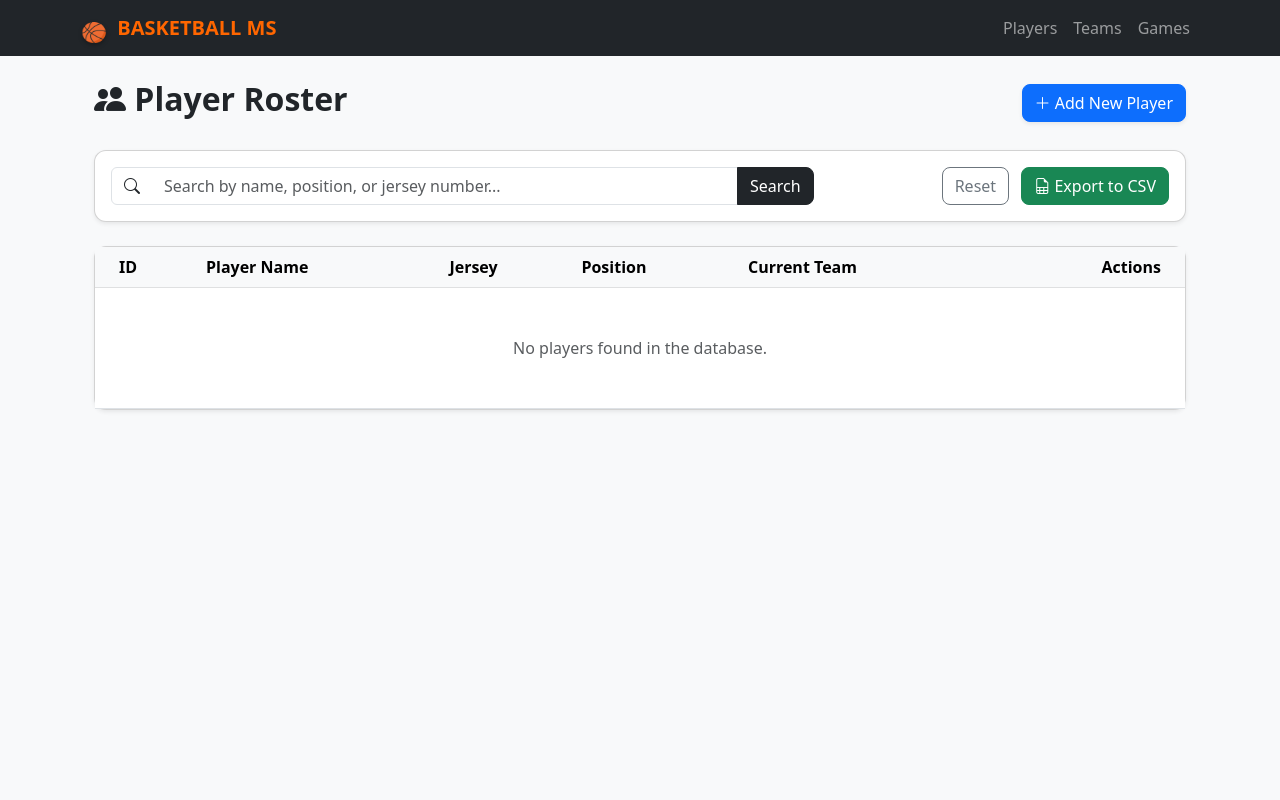
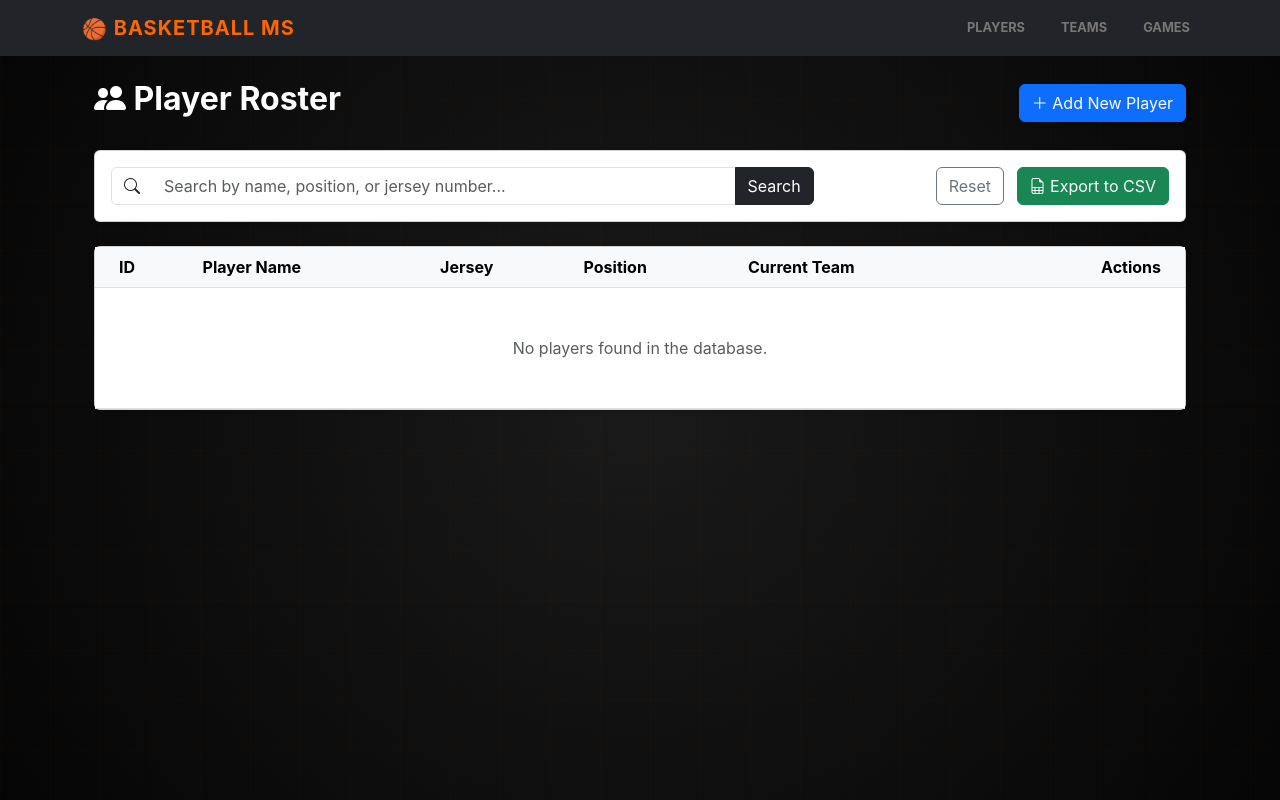
Before and after one commit to jbbongalos/3x3_CourtMaster, a Flask app: page /players in a window 1280 px wide. Run offline with Flask 3, Linux system fonts and the light colour scheme; data that the repository does not hold is empty.

Commit message:
Update style.css

```diff
--- a/src/static/css/style.css
+++ b/src/static/css/style.css
@@ -1,53 +1,124 @@
-/* --- DRIBBLING BALL ANIMATION --- */
-@keyframes dribble {
-    0%, 100% {
-        transform: translateY(0) scale(1);
-    }
-    50% {
-        transform: translateY(8px) scale(1.1, 0.9); /* Moves down and squishes slightly */
-    }
+:root {
+    --bg-dark: #050505;
+    --bg-accent: #1a1a1a; /* Lighter charcoal for depth */
+    --card-bg: #111111;
+    --accent-orange: #ff6600;
+    --text-dim: #777777;
+    --border-color: #222222;
 }
 
-.dribble-ball {
-    display: inline-block; /* Required for transform to work */
-    animation: dribble 0.8s infinite ease-in-out;
-    filter: drop-shadow(0 2px 2px rgba(0,0,0,0.3));
-    margin-right: 5px;
+body {
+    margin: 0;
+    min-height: 100vh;
+    /* This creates the depth you're missing */
+    background: radial-gradient(circle at center, var(--bg-accent) 0%, var(--bg-dark) 100%) !important;
+    background-attachment: fixed;
+    color: #ffffff !important;
+    font-family: 'Inter', sans-serif;
 }
 
-/* --- UI ENHANCEMENTS --- */
-
-/* Card Hover Animation */
-.card {
-    transition: transform 0.3s ease, box-shadow 0.3s ease;
-    border-radius: 12px;
+/* Subtle Tactical Grid Overlay */
+body::before {
+    content: "";
+    position: fixed;
+    top: 0; left: 0; width: 100%; height: 100%;
+    background-image:
+        linear-gradient(rgba(255, 102, 0, 0.02) 1px, transparent 1px),
+        linear-gradient(90deg, rgba(255, 102, 0, 0.02) 1px, transparent 1px);
+    background-size: 50px 50px;
+    z-index: -1;
 }
 
-.card:hover {
-    transform: translateY(-8px);
-    box-shadow: 0 12px 24px rgba(0,0,0,0.15) !important;
+/* Navbar with Glassmorphism */
+.bg-dark-custom {
+    background-color: rgba(0, 0, 0, 0.8) !important;
+    backdrop-filter: blur(10px);
+    border-bottom: 1px solid var(--border-color);
+    padding: 1rem 0;
 }
 
-/* Button Hover Animation */
-.btn {
-    transition: all 0.2s ease-in-out;
-    border-radius: 8px;
+.navbar-brand {
+    font-weight: 900;
+    color: white !important;
+    text-transform: uppercase;
+    letter-spacing: 1px;
 }
 
-.btn:hover {
-    transform: scale(1.03);
+.accent { color: var(--accent-orange); }
+
+.nav-link {
+    color: var(--text-dim) !important;
+    font-weight: 700;
+    text-transform: uppercase;
+    font-size: 0.8rem;
+    margin-left: 20px;
+    transition: 0.3s;
 }
 
-/* Custom Table Styling */
-.table-hover tbody tr:hover {
-    background-color: rgba(255, 102, 0, 0.05); /* Soft orange tint on hover */
-    transition: background-color 0.2s;
+.nav-link:hover { color: var(--accent-orange) !important; }
+
+/* Dashboard UI */
+.hero-section { padding: 80px 0 40px 0; }
+
+.hero-title {
+    font-size: 4.5rem;
+    font-weight: 900;
+    line-height: 0.9;
+    letter-spacing: -2px;
 }
 
-/* Flash Alert Styling */
-.alert {
-    border-radius: 12px;
-    box-shadow: 0 4px 6px rgba(0,0,0,0.05);
-    border: none;
-    border-left: 5px solid #ff6600;
+.hero-subtitle {
+    color: var(--text-dim);
+    font-size: 1.1rem;
+    max-width: 600px;
+    margin-top: 15px;
 }
+
+.stats-grid {
+    display: flex;
+    gap: 20px;
+    margin-top: 30px;
+}
+
+.stat-card {
+    background-color: var(--card-bg);
+    border: 1px solid var(--border-color);
+    padding: 60px 20px;
+    flex: 1;
+    text-align: center;
+    border-radius: 4px;
+    transition: all 0.3s ease;
+}
+
+.stat-card:hover {
+    border-color: var(--accent-orange);
+    transform: translateY(-5px);
+    box-shadow: 0 10px 30px rgba(0,0,0,0.5);
+}
+
+.stat-number {
+    font-size: 5.5rem;
+    font-weight: 900;
+    color: var(--accent-orange);
+    margin: 0;
+    line-height: 1;
+}
+
+.stat-label {
+    margin-top: 15px;
+    font-weight: 800;
+    letter-spacing: 2px;
+    font-size: 0.75rem;
+    color: white;
+}
+
+/* Animation */
+.dribble-ball {
+    display: inline-block;
+    animation: bounce 0.8s infinite alternate ease-in-out;
+}
+
+@keyframes bounce {
+    from { transform: translateY(0); }
+    to { transform: translateY(6px); }
+}
```
